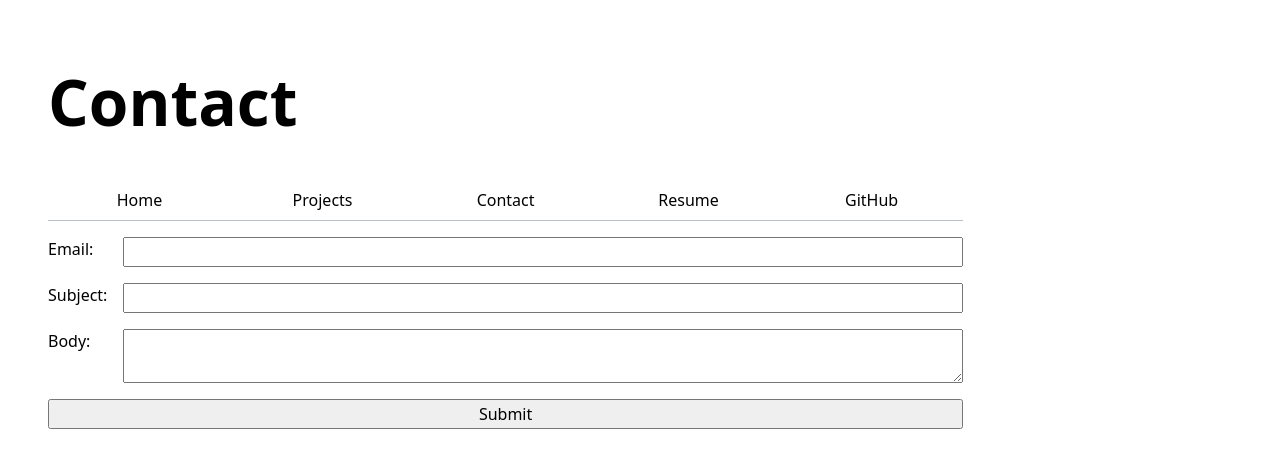
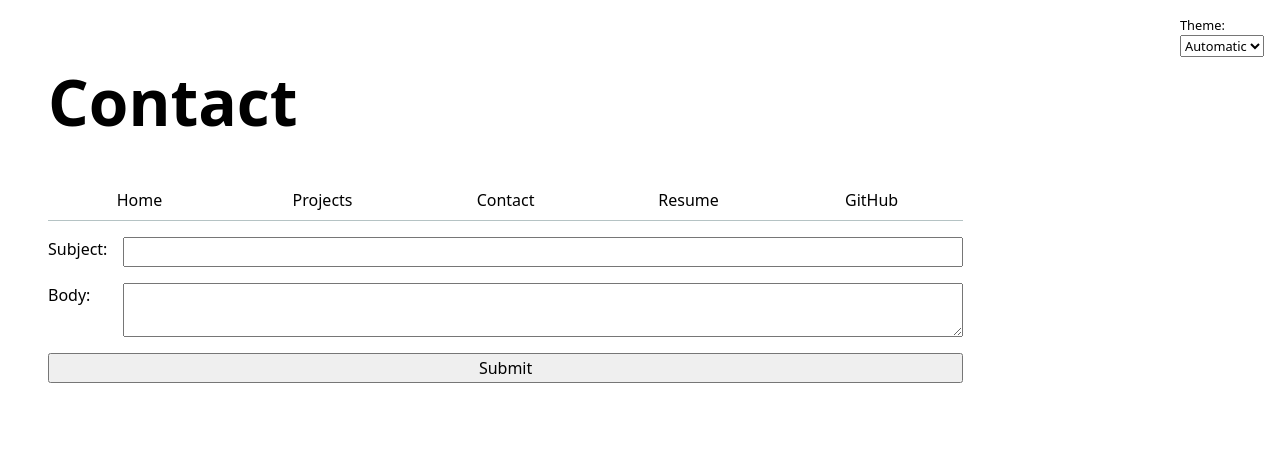
Before and after one commit to TigranZhamakochyan/portfolio, a plain HTML site: page contact/index.html in a window 1280 px wide. Drawn offline with Linux system fonts and the light colour scheme.

Commit message:
change contact

```diff
--- a/contact/index.html
+++ b/contact/index.html
@@ -13,11 +13,7 @@
     <h1>Contact</h1>
 
 
-    <form action="mailto:tzhamakochyan@ucsd.edu" method="POST" enctype="text/plain">
-        <label>
-            Email:
-            <input type="email" name="email">
-        </label>
+    <form action="mailto:t.zhamakochyan@gmail.com" method="GET">
         <label>
             Subject:
             <input name="subject">
--- a/global.js
+++ b/global.js
@@ -1,4 +1,3 @@
-
 console.log('IT’S ALIVE!');
 
 function $$(selector, context = document) {
@@ -21,6 +20,42 @@
     ? '/'
     : '/portfolio/';
 
+document.body.insertAdjacentHTML(
+  'afterbegin',
+  `
+  <label class="color-scheme">
+    Theme:
+    <select>
+      <option value="light dark">Automatic</option>
+      <option value="light">Light</option>
+      <option value="dark">Dark</option>
+    </select>
+  </label>
+  `,
+);
+
+let select = document.querySelector('.color-scheme select');
+
+if ("colorScheme" in localStorage) {
+  document.documentElement.style.setProperty(
+    'color-scheme',
+    localStorage.colorScheme
+  );
+
+  select.value = localStorage.colorScheme;
+}
+
+select.addEventListener('input', function (event) {
+  console.log('color scheme changed to', event.target.value);
+
+  document.documentElement.style.setProperty(
+    'color-scheme',
+    event.target.value
+  );
+
+  localStorage.colorScheme = event.target.value;
+});
+
 for (let p of pages) {
   let url = p.url;
   let title = p.title;
@@ -37,5 +72,9 @@
     a.classList.add('current');
   }
 
+  if (a.host !== location.host) {
+    a.target = '_blank';
+  }
+
   nav.append(a);
 }
--- a/style.css
+++ b/style.css
@@ -5,6 +5,13 @@
 html {
   color-scheme: light dark;
 }
+.color-scheme {
+  position: absolute;
+  top: 1rem;
+  right: 1rem;
+  font-size: 80%;
+}
+
 
 body {
   font: 100%/1.5 system-ui;
@@ -63,7 +70,8 @@
 
 input,
 textarea,
-button {
+button,
+select {
   font: inherit;
   box-sizing: border-box;
 }
```
Lines whose indentation alone changed are shown as unchanged.
